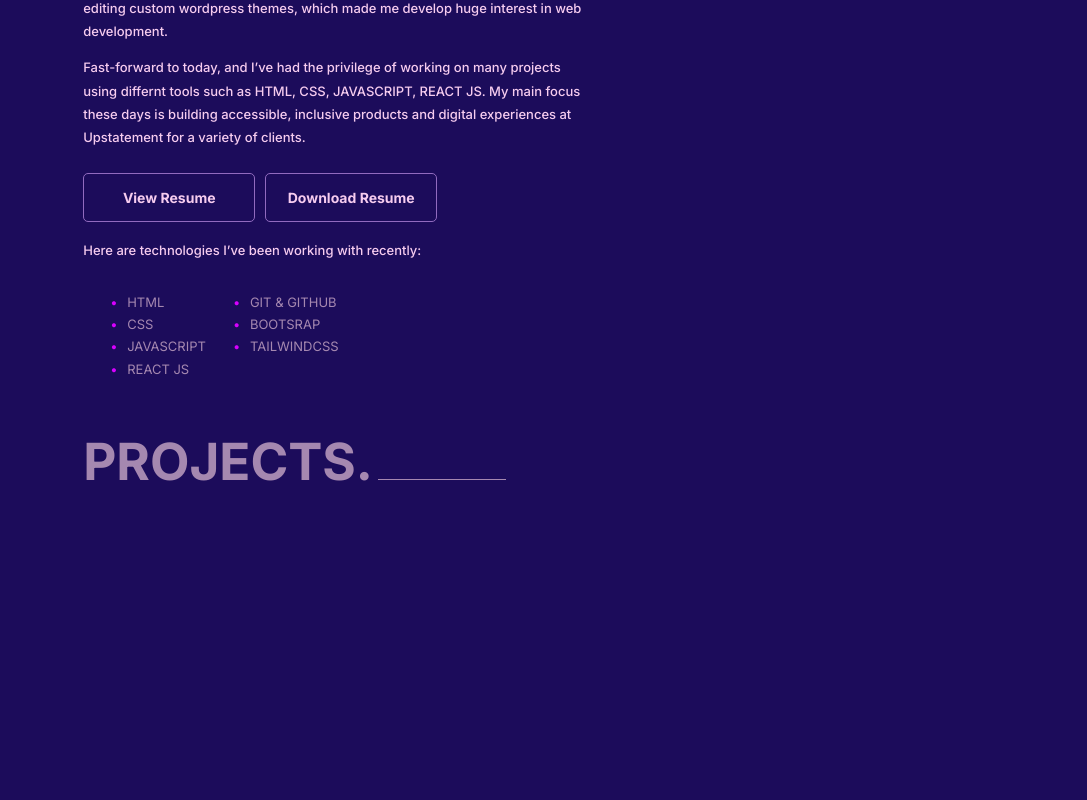
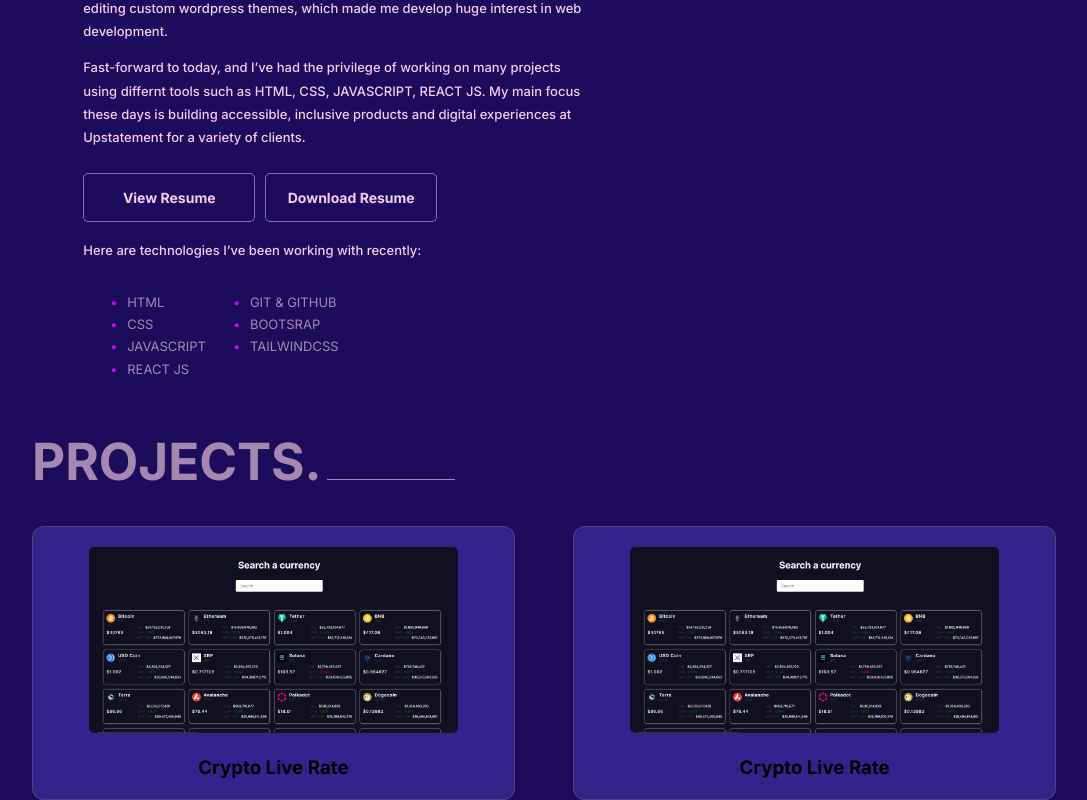
Before and after one commit to rambey-coder/Portfolio-app, a React (Create React App) app: page / in a window 1280 px wide. Shown: the part 868-1668 px from the top of the page, without its empty margins (96-1183 px from the left). Before the commit the page ends 1394 px from the top, so only its background shows below. Built offline with nearby package versions, Linux system fonts and the light colour scheme.

Commit message:
removed unused dependecy project started

```diff
--- a/package.json
+++ b/package.json
@@ -6,11 +6,8 @@
     "@testing-library/jest-dom": "^5.16.3",
     "@testing-library/react": "^12.1.4",
     "@testing-library/user-event": "^13.5.0",
-    "framer-motion": "^6.2.8",
     "react": "^17.0.2",
     "react-dom": "^17.0.2",
-    "react-reveal": "^1.2.2",
-    "react-router-dom": "^6.2.2",
     "react-scripts": "^0.9.5",
     "react-spinners": "^0.11.0",
     "web-vitals": "^2.1.4"
--- a/src/Components/About.js
+++ b/src/Components/About.js
@@ -1,11 +1,9 @@
 import React from 'react'
 import './About.css'
-import Reveal from 'react-reveal/Reveal';
 
 const About = () => {
   return (
     <div className="abt-container" id='about'>
-        <Reveal effect="fadeInUp">
         <div className="sub-abt">
             <div className="first">
                 <h1>About Me.</h1>
@@ -46,7 +44,6 @@ const About = () => {
             </div>
         </div>
         </div>
-        </Reveal>
     </div>
   )
 }
--- a/src/Components/Work.css
+++ b/src/Components/Work.css
@@ -1,10 +1,10 @@
-/* #1c0c5b
+#1c0c5b
 #3d2c8d
 #916bbf
 #f6ccef
 #a588b0
 #d700ff
-#fff */
+#fff
 
 .wrk-container {
     width: 90%;
@@ -17,3 +17,29 @@
     position: relative;
     top: 10rem;
 }
+
+.work-place {
+    width: 100%;
+    display: flex;
+    align-items: center;
+    justify-content: space-between;
+}
+
+.cont1 {
+    width: 45%;
+    padding: 20px 10px;
+    backdrop-filter: blur(16px) saturate(180%);
+    background-color: rgba(61, 44, 141, 0.75);
+    border-radius: 12px;
+    border: 1px solid rgba(255, 255, 255, 0.125);
+    text-align: center;
+}
+
+.bitcoin {
+    width: 80%;
+    border-radius: 5px;
+}
+
+.work-place > div > h3 {
+    margin-bottom: 0;
+}
--- a/src/Components/Work.js
+++ b/src/Components/Work.js
@@ -9,6 +9,20 @@ const Work = () => {
                 <h1>PROJECTS.</h1>
                 <div></div>
                 </div>
+
+                <div className='work-place'>
+                  <div className='cont1'>
+                    <img src='/Assets/bitcoin-rate.png' alt='projects' className='bitcoin'/>
+
+                    <h3>Crypto Live Rate</h3>
+                  </div>
+
+                  <div className='cont1'>
+                    <img src='/Assets/bitcoin-rate.png' alt='projects' className='bitcoin'/>
+
+                    <h3>Crypto Live Rate</h3>
+                  </div>
+                </div>
         </div>
     </div>
   )
```
Also changed, not shown: public/Assets/bitcoin-rate.PNG (added), 1 other file (tests, documents, lock files or other folders).
